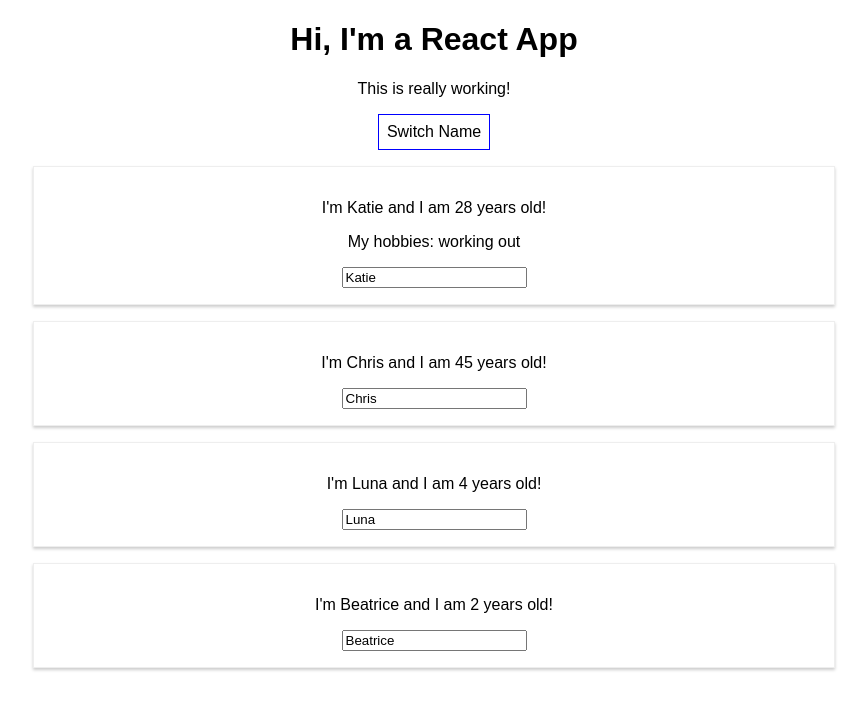
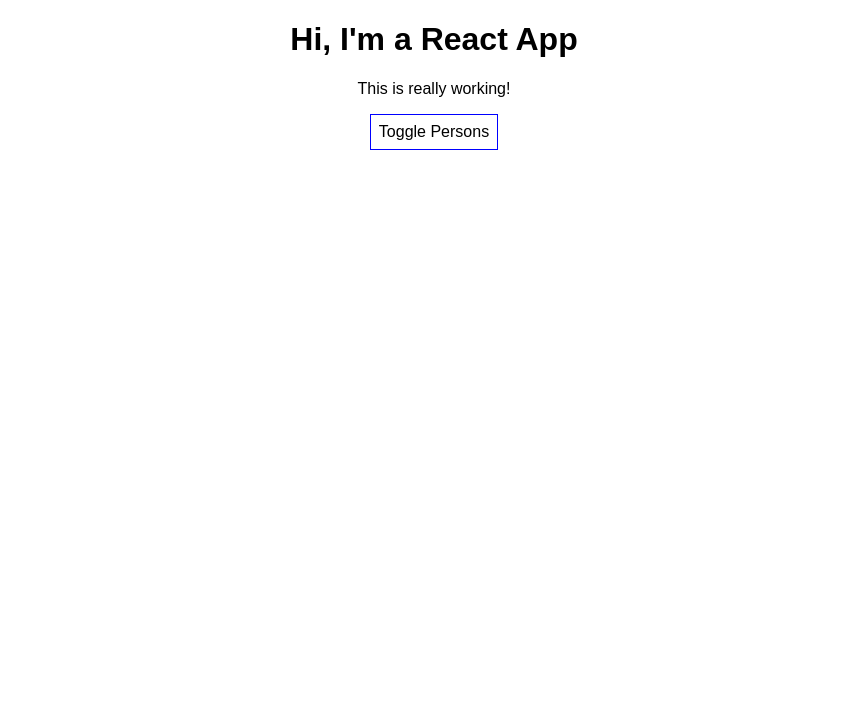
Before and after one commit to Meowsers25/react_app1, a React (Create React App) app: page / in a window 1280 px wide. Shown: the top 710 px of the page, without its empty margins (206-1073 px from the left). Built offline with nearby package versions, Linux system fonts and the light colour scheme.

Commit message:
rendering content conditionally

```diff
--- a/src/App.js
+++ b/src/App.js
@@ -10,7 +10,8 @@
       {name: 'Luna', age: 4},
       {name: 'Beatrice', age: 2}
     ],
-    otherState: 'some other value'
+    otherState: 'some other value',
+    showPersons: false
   }
 
   switchNameHandler = ( newName ) => {
@@ -37,6 +38,11 @@
     })
   }
 
+  togglePersonsHandler = () => {
+    const doesShow = this.state.showPersons;
+    this.setState({showPersons: !doesShow});
+  }
+
   render() {
     const style = {
       backgroundColor: 'white',
@@ -56,8 +62,11 @@
 
         <button
            style={style}
-           onClick={() => this.switchNameHandler('Christian@#$%')}>Switch Name</button>
+           onClick={this.togglePersonsHandler}>Toggle Persons</button>
 
+           {
+             this.state.showPersons ?
+           <div >
              <Person
                 name={this.state.persons[0].name}
                  age={this.state.persons[0].age}
@@ -72,6 +81,9 @@
              <Person
                 name={this.state.persons[3].name}
                  age={this.state.persons[3].age}/>
+           </div> : null
+         }
+
       </div>
     );
 
```
Lines whose indentation alone changed are shown as unchanged.
